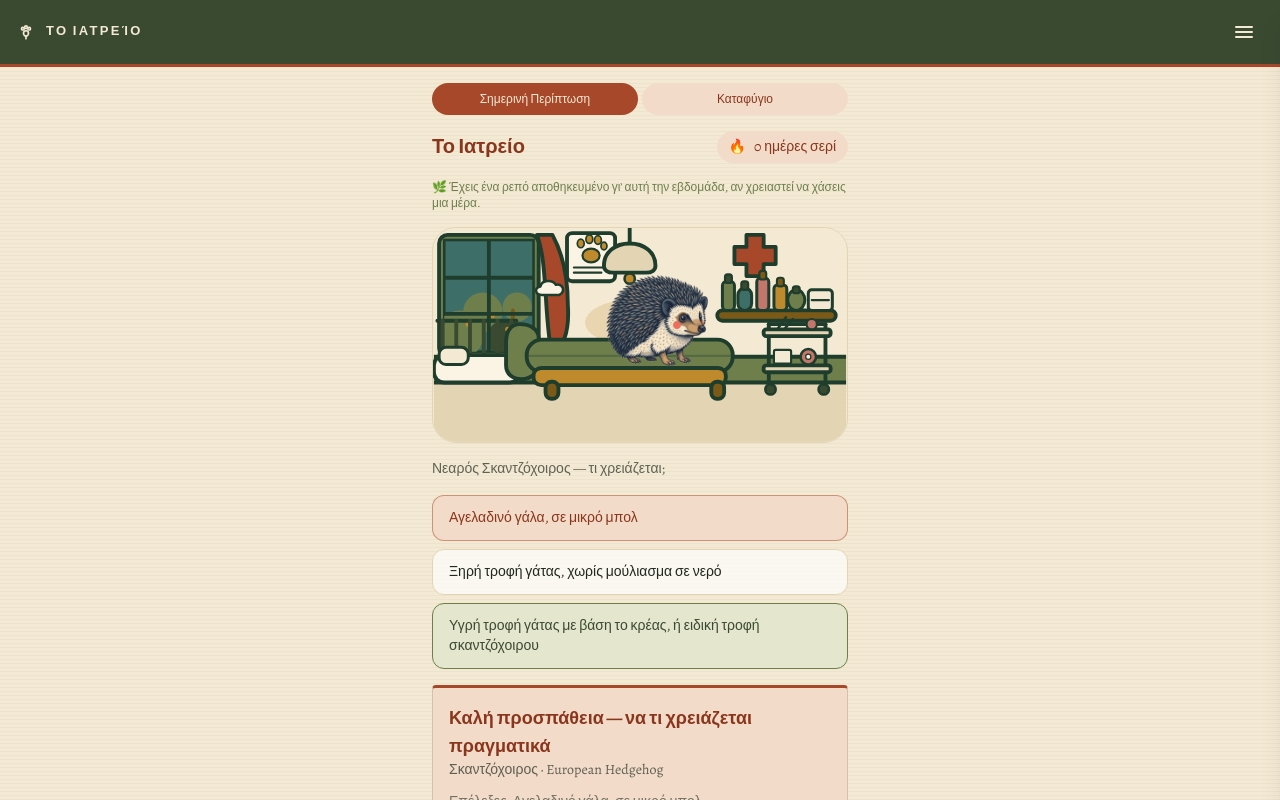
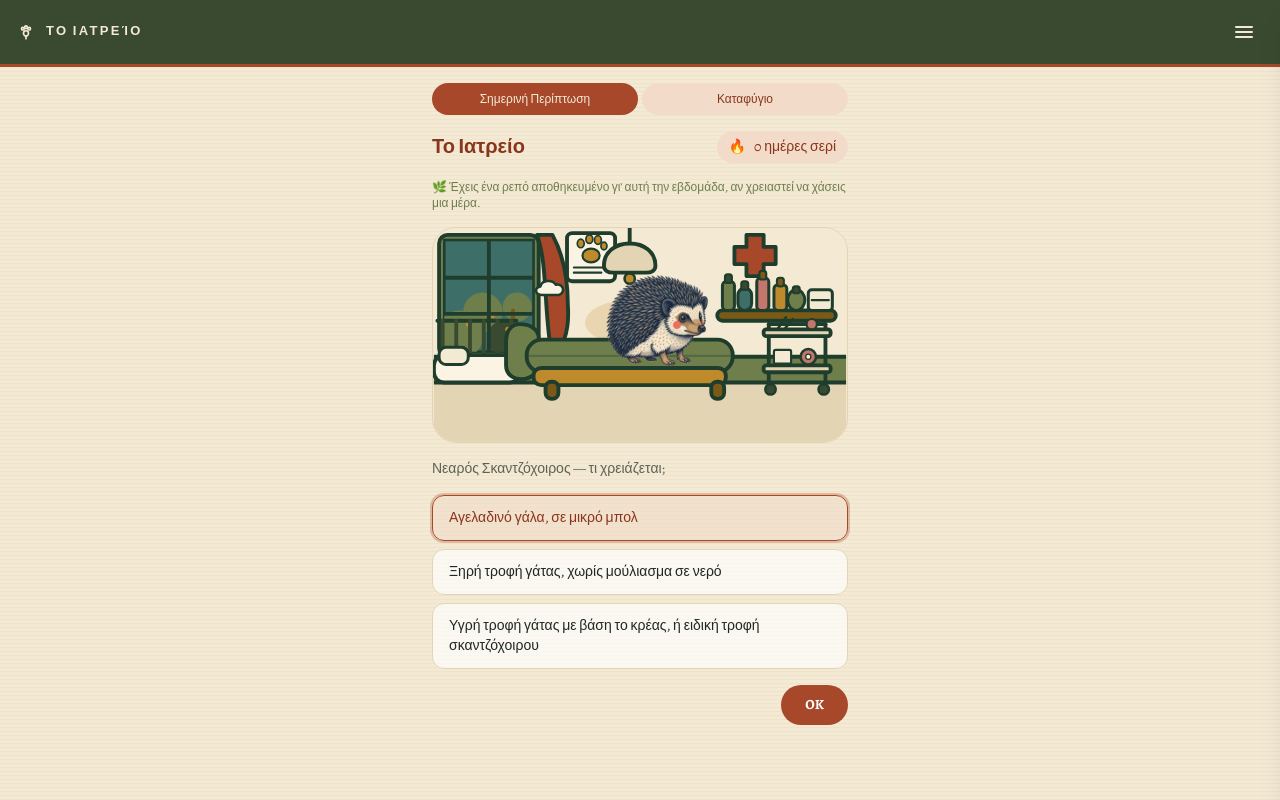
Before and after one commit to LoukasKougiatsos/Gav_birthday, a Next.js app: page /clinic in a window 1280 px wide. Both pictures are taken after a click on the button "Αγελαδινό γάλα, σε μικρό μπολ". Shown: the top 800 px of the page. Built offline with nearby package versions, Linux system fonts and the light colour scheme; no server answers.

Commit message:
Clinic: keep today's answered animal after it joins the sanctuary; pick an answer then confirm with OK

```diff
--- a/src/components/clinic/ClinicGame.tsx
+++ b/src/components/clinic/ClinicGame.tsx
@@ -3,7 +3,7 @@
 import { useEffect, useState } from "react";
 import {
   allCases,
-  getDailyCase,
+  getTodaysCase,
   getCaseOptions,
   recordDailyAnswer,
   hasAnsweredToday,
@@ -25,18 +25,21 @@ import { Card } from "@/components/ui/Card";
 function OptionList({
   options,
   chosen,
-  onChoose,
+  selected,
+  onSelect,
   disabled,
 }: {
   options: CaseOption[];
   chosen: string | null;
-  onChoose: (opt: CaseOption) => void;
+  selected: string | null;
+  onSelect: (opt: CaseOption) => void;
   disabled: boolean;
 }) {
   return (
     <div className="flex flex-col gap-2">
       {options.map((opt) => {
         const isChosen = chosen === opt.text;
+        const isSelected = !disabled && selected === opt.text;
         const revealed = disabled;
         const showCorrect = revealed && opt.correct;
         const showWrongChosen = revealed && isChosen && !opt.correct;
@@ -45,13 +48,16 @@ function OptionList({
             key={opt.text}
             type="button"
             disabled={disabled}
-            onClick={() => onChoose(opt)}
+            aria-pressed={isSelected}
+            onClick={() => onSelect(opt)}
             className={`rounded-xl border px-4 py-3 text-left text-sm transition-colors ${
               showCorrect
                 ? "border-sage bg-sage-tint text-forest"
                 : showWrongChosen
                   ? "border-terracotta/50 bg-terracotta-tint text-clay"
-                  : "border-sand bg-white/70 text-ink hover:border-terracotta/40"
+                  : isSelected
+                    ? "border-terracotta bg-terracotta-tint/60 text-clay ring-2 ring-terracotta/30"
+                    : "border-sand bg-white/70 text-ink hover:border-terracotta/40"
             } ${disabled ? "cursor-default" : "cursor-pointer"}`}
           >
             {opt.text}
@@ -76,14 +82,15 @@ export function ClinicGame() {
   const [spriteState, setSpriteState] = useState<SpriteState>("idle");
   const [milestone, setMilestone] = useState<number | null>(null);
   const [bridgedByRest, setBridgedByRest] = useState(false);
+  const [selected, setSelected] = useState<CaseOption | null>(null);
 
   useEffect(() => {
     const cases = allCases();
     const today = dailySeed();
     const progress = loadProgress();
-    const dailyCase = getDailyCase(cases, today, progress.sanctuary);
-    const answered = hasAnsweredToday(progress, today);
     const record = progress.answeredDates[today];
+    const dailyCase = getTodaysCase(progress, cases, today);
+    const answered = hasAnsweredToday(progress, today) && record?.caseId === dailyCase.id;
 
     // One-time sync from external state (localStorage + today's date) into
     // React state on mount - deliberately deferred to an effect (rather than
@@ -172,9 +179,20 @@ export function ClinicGame() {
       <OptionList
         options={daily.dailyOptions}
         chosen={daily.dailyChosen}
-        onChoose={chooseDailyOption}
+        selected={selected?.text ?? null}
+        onSelect={setSelected}
         disabled={dailyAnswered}
       />
+      {!dailyAnswered && (
+        <button
+          type="button"
+          disabled={!selected}
+          onClick={() => selected && chooseDailyOption(selected)}
+          className="self-end rounded-full bg-terracotta px-6 py-2.5 text-sm font-semibold text-white transition-opacity disabled:opacity-40"
+        >
+          OK
+        </button>
+      )}
       {dailyAnswered && daily.dailyCorrect !== null && (
         <CaseResolution clinicCase={daily.dailyCase} chosenFood={daily.dailyChosen ?? ""} correct={daily.dailyCorrect} />
       )}
--- a/src/components/home/ClinicTeaser.tsx
+++ b/src/components/home/ClinicTeaser.tsx
@@ -3,7 +3,7 @@
 import { useEffect, useState } from "react";
 import Link from "next/link";
 import { dailySeed } from "@/lib/seed";
-import { getDailyCase, hasAnsweredToday, currentDisplayStreak, loadProgress, streakLabel } from "@/lib/clinic";
+import { getTodaysCase, hasAnsweredToday, currentDisplayStreak, loadProgress, streakLabel } from "@/lib/clinic";
 import { Card } from "@/components/ui/Card";
 import { NavIcon } from "@/components/icons/NavIcons";
 import { SECTION_ACCENT } from "@/components/ui/accents";
@@ -27,7 +27,7 @@ export function ClinicTeaser() {
     setState({
       answeredToday: hasAnsweredToday(progress, today),
       streak: currentDisplayStreak(progress, today),
-      speciesEl: getDailyCase(undefined, today, progress.sanctuary).speciesEl,
+      speciesEl: getTodaysCase(progress, undefined, today).speciesEl,
     });
   }, []);
 
--- a/src/lib/clinic.ts
+++ b/src/lib/clinic.ts
@@ -121,6 +121,19 @@ export function getDailyCase(
   return seededPick(pool, `clinic-daily|${today}`);
 }
 
+/** Today's case, pinned to the one already answered if there is one - once
+ * answered correctly it joins the sanctuary, so re-picking from uncaptured
+ * species would otherwise swap in a different animal mid-day. */
+export function getTodaysCase(
+  progress: ClinicProgress = loadProgress(),
+  cases: ClinicCase[] = allCases(),
+  today: string = dailySeed()
+): ClinicCase {
+  const record = progress.answeredDates[today];
+  const answered = record && cases.find((c) => c.id === record.caseId);
+  return answered || getDailyCase(cases, today, progress.sanctuary);
+}
+
 export interface CaseOption {
   text: string;
   correct: boolean;
```
